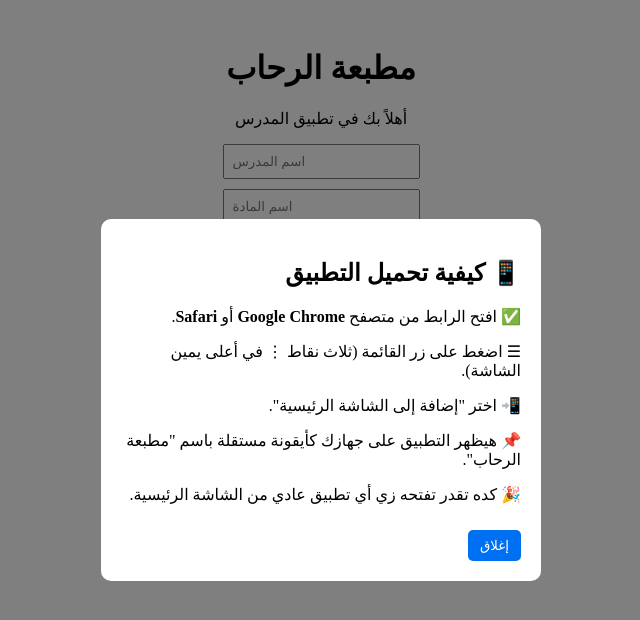
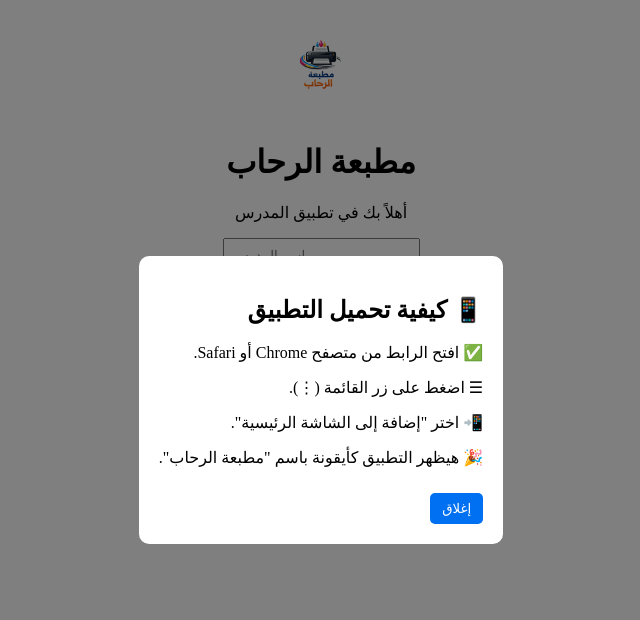
Before and after one commit to hazemkego-spec/print-shop-manager, a Next.js app: page / in a window 1280 px wide. Shown: the top 620 px of the page, without its empty margins (319-959 px from the left). Built offline with nearby package versions, Linux system fonts and the light colour scheme.

Commit message:
Update index.js

```diff
--- a/pages/index.js
+++ b/pages/index.js
@@ -1,25 +1,18 @@
 import { useState, useEffect } from "react";
+import { useRouter } from "next/router";
 
 export default function Home() {
-  const [teacher, setTeacher] = useState({
-    name: "",
-    subject: "",
-  });
+  const [teacher, setTeacher] = useState({ name: "", subject: "" });
+  const [showPopup, setShowPopup] = useState(false);
+  const router = useRouter();
 
-  const [showPopup, setShowPopup] = useState(false);
-
-  // عند فتح الصفحة نسترجع البيانات من LocalStorage
   useEffect(() => {
     const savedName = localStorage.getItem("teacherName");
     const savedSubject = localStorage.getItem("teacherSubject");
     if (savedName || savedSubject) {
-      setTeacher({
-        name: savedName || "",
-        subject: savedSubject || "",
-      });
+      setTeacher({ name: savedName || "", subject: savedSubject || "" });
     }
 
-    // إظهار البوب أب أول مرة فقط
     const seen = localStorage.getItem("installPopupSeen");
     if (!seen) {
       setShowPopup(true);
@@ -27,15 +20,24 @@
     }
   }, []);
 
-  // حفظ البيانات في LocalStorage عند التغيير
   const handleChange = (field, value) => {
     setTeacher({ ...teacher, [field]: value });
     if (field === "name") localStorage.setItem("teacherName", value);
     if (field === "subject") localStorage.setItem("teacherSubject", value);
   };
 
+  const handleSave = () => {
+    alert(`✅ تم حفظ البيانات: ${teacher.name} - ${teacher.subject}`);
+  };
+
+  const handleStartOrders = () => {
+    router.push("/orders"); // ينقلك لصفحة جديدة اسمها orders
+  };
+
   return (
     <div style={{ padding: "20px", textAlign: "center" }}>
+      {/* اللوجو واسم المطبعـة */}
+      <img src="/logo.png" alt="شعار مطبعة الرحاب" style={{ width: "80px", marginBottom: "10px" }} />
       <h1>مطبعة الرحاب</h1>
       <p>أهلاً بك في تطبيق المدرس</p>
 
@@ -55,28 +57,38 @@
         style={{ display: "block", margin: "10px auto", padding: "8px" }}
       />
 
-      {/* رسالة منبثقة للتثبيت */}
+      {/* زرار حفظ */}
+      <button
+        onClick={handleSave}
+        style={{ marginTop: "15px", padding: "10px 20px", backgroundColor: "#0070f3", color: "white", border: "none", borderRadius: "5px" }}
+      >
+        حفظ البيانات
+      </button>
+
+      {/* زرار بدء الطلبات */}
+      <button
+        onClick={handleStartOrders}
+        style={{ marginTop: "15px", padding: "10px 20px", backgroundColor: "#28a745", color: "white", border: "none", borderRadius: "5px" }}
+      >
+        بدء الطلبات
+      </button>
+
+      {/* الرسالة المنبثقة للتثبيت */}
       {showPopup && (
         <div style={{
-          position: "fixed",
-          top: 0, left: 0, right: 0, bottom: 0,
-          backgroundColor: "rgba(0,0,0,0.5)",
-          display: "flex", justifyContent: "center", alignItems: "center"
+          position: "fixed", top: 0, left: 0, right: 0, bottom: 0,
+          backgroundColor: "rgba(0,0,0,0.5)", display: "flex",
+          justifyContent: "center", alignItems: "center", zIndex: 9999
         }}>
           <div style={{
-            background: "white",
-            padding: "20px",
-            borderRadius: "10px",
-            maxWidth: "400px",
-            textAlign: "right",
-            direction: "rtl"
+            background: "white", padding: "20px", borderRadius: "10px",
+            maxWidth: "400px", textAlign: "right", direction: "rtl"
           }}>
             <h2>📱 كيفية تحميل التطبيق</h2>
-            <p>✅ افتح الرابط من متصفح <strong>Google Chrome</strong> أو <strong>Safari</strong>.</p>
-            <p>☰ اضغط على زر القائمة (ثلاث نقاط ⋮ في أعلى يمين الشاشة).</p>
+            <p>✅ افتح الرابط من متصفح Chrome أو Safari.</p>
+            <p>☰ اضغط على زر القائمة (⋮).</p>
             <p>📲 اختر "إضافة إلى الشاشة الرئيسية".</p>
-            <p>📌 هيظهر التطبيق على جهازك كأيقونة مستقلة باسم "مطبعة الرحاب".</p>
-            <p>🎉 كده تقدر تفتحه زي أي تطبيق عادي من الشاشة الرئيسية.</p>
+            <p>🎉 هيظهر التطبيق كأيقونة باسم "مطبعة الرحاب".</p>
             <button
               onClick={() => setShowPopup(false)}
               style={{ marginTop: "10px", padding: "8px 12px", backgroundColor: "#0070f3", color: "white", border: "none", borderRadius: "5px" }}
```
